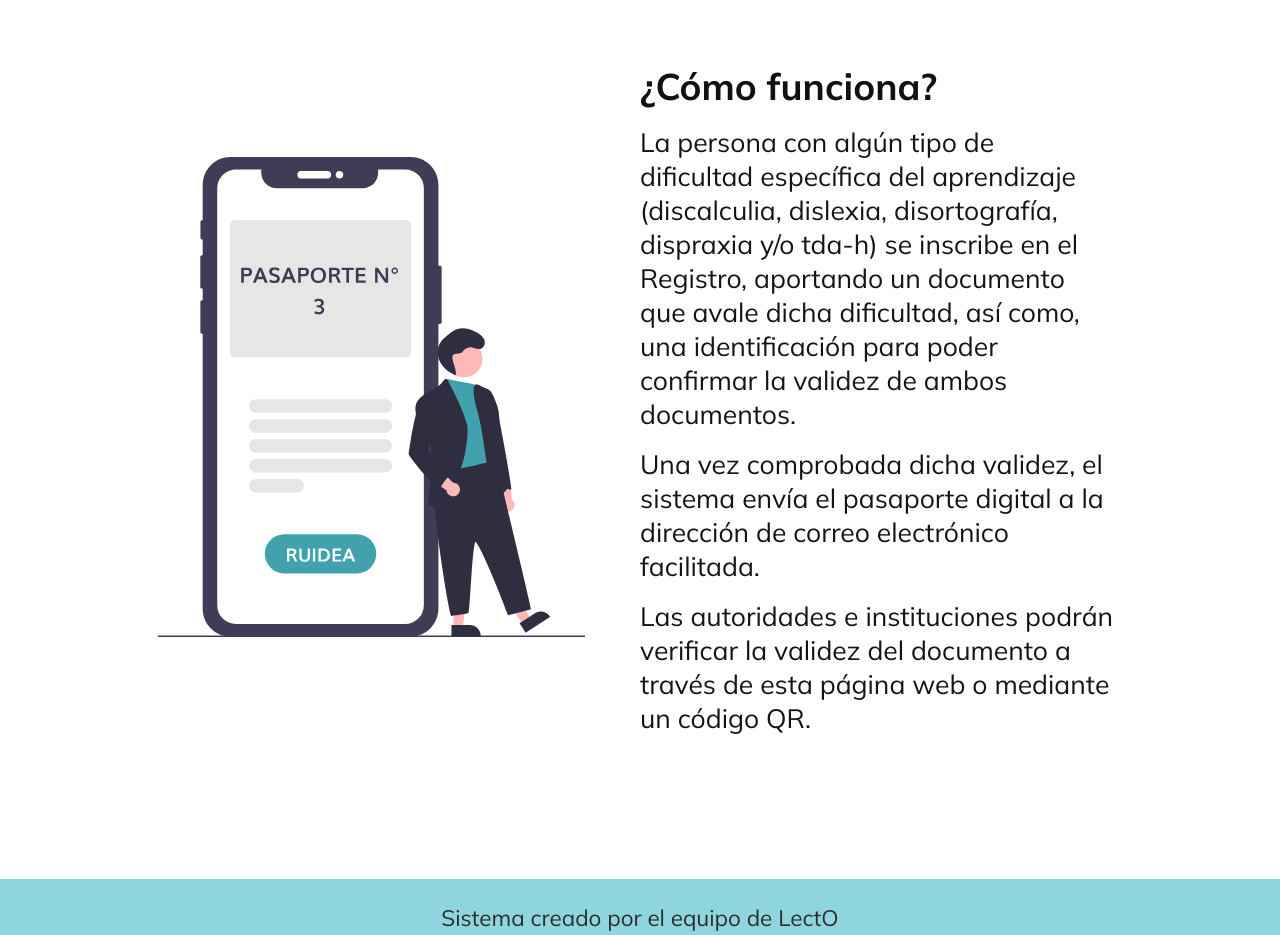
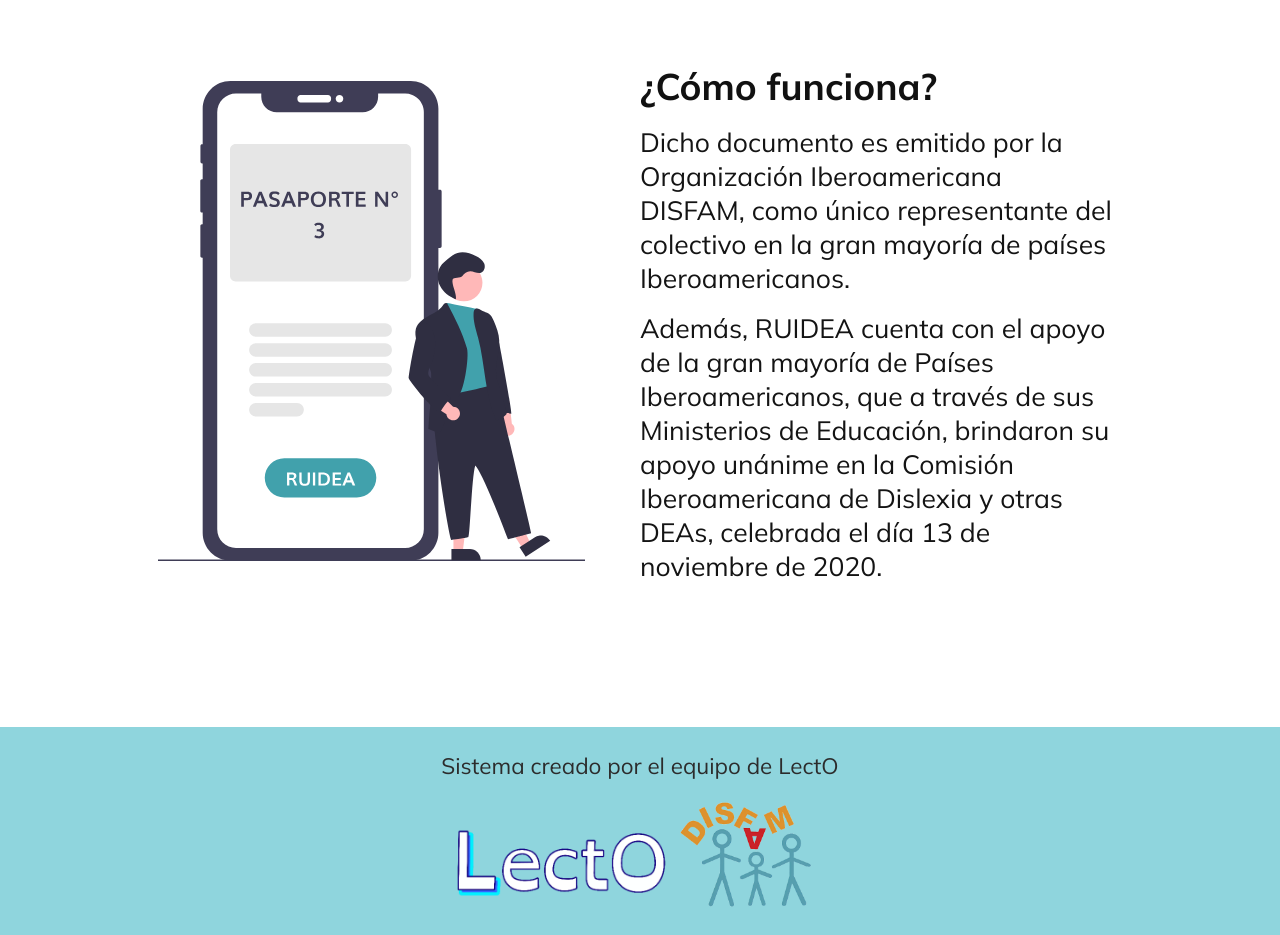
Before and after one commit to LectO-App/ruidea-frontend, a React (Create React App) app: page / in a window 1280 px wide. Shown: the part 1086-2021 px from the top of the page. Built offline with nearby package versions, Linux system fonts and the light colour scheme.

Commit message:
:memo: Cambiar textos de ¿Qué es RUIDEA?

```diff
--- a/src/components/admin/AdminModify.js
+++ b/src/components/admin/AdminModify.js
@@ -29,7 +29,8 @@
 	}, [getUserFromAPI]);
 
 	const sendDataToAPI = async data => {
-		const dataToSend = { ...data, id, estado: 'aceptado', paisResidencia: pais };
+		const numeroPasaporte = data.numeroPasaporte > 0 ? data.numeroPasaporte : null;
+		const dataToSend = { ...data, id, estado: 'aceptado', paisResidencia: pais, numeroPasaporte };
 		const res = await axiosInstance.post('/admin/modificarSolicitud', dataToSend);
 		if (res.status === 200)
 			Swal.fire({
--- a/src/components/landing/Info.js
+++ b/src/components/landing/Info.js
@@ -1,48 +1,41 @@
-import React from "react";
+import React from 'react';
 
-import pasaporte from "../../img/svg/pasaporte-illustration.svg";
-import pasaportePNG from "../../img/png/pasaporte-illustration.png";
+import pasaporte from '../../img/svg/pasaporte-illustration.svg';
+import pasaportePNG from '../../img/png/pasaporte-illustration.png';
 
 const Info = () => {
 	return (
-    <section className="section-que-es-ruidea">
-      <div id="que-es-ruidea"></div>
+		<section className='section-que-es-ruidea'>
+			<div id='que-es-ruidea'></div>
 
-      <div className="titulo-info">
+			<div className='titulo-info'>
 				<h1>¿Qué es RUIDEA?</h1>
 				<p>
-          Es el Registro con el que las personas con DEA obtienen un documento
-          verificado, con el fin de que las administraciones y las autoridades
-          puedan tener en consideración la legislación vigente y las
-          circunstancias que concurren en la persona portadora del pasaporte.
+					Es el Registro con el que las personas con DEA obtienen un documento verificado, con el fin de que las
+					administraciones y las autoridades puedan tener en consideración la legislación vigente y las circunstancias
+					que concurren en la persona portadora del pasaporte.
 				</p>
 			</div>
 
 			<div>
-        <div className="item">
-          <div className="container-imagen">
+				<div className='item'>
+					<div className='container-imagen'>
 						<picture>
-              <source srcSet={pasaporte} type="image/svg+xml" />
-              <img src={pasaportePNG} alt="Ilustración Pasaporte" />
+							<source srcSet={pasaporte} type='image/svg+xml' />
+							<img src={pasaportePNG} alt='Ilustración Pasaporte' />
 						</picture>
 					</div>
-          <div className="container-texto">
+					<div className='container-texto'>
 						<h2>¿Cómo funciona?</h2>
-            <div className="container-textos">
+						<div className='container-textos'>
 							<p>
-                La persona con algún tipo de dificultad específica del
-                aprendizaje (discalculia, dislexia, disortografía, dispraxia y/o
-                tda-h) se inscribe en el Registro, aportando un documento que
-                avale dicha dificultad, así como, una identificación para poder
-                confirmar la validez de ambos documentos.
+								Dicho documento es emitido por la Organización Iberoamericana DISFAM, como único representante del
+								colectivo en la gran mayoría de países Iberoamericanos.
 							</p>
 							<p>
-                Una vez comprobada dicha validez, el sistema envía el pasaporte
-                digital a la dirección de correo electrónico facilitada.
-              </p>
-              <p>
-                Las autoridades e instituciones podrán verificar la validez del
-                documento a través de esta página web o mediante un código QR.
+								Además, RUIDEA cuenta con el apoyo de la gran mayoría de Países Iberoamericanos, que a través de sus
+								Ministerios de Educación, brindaron su apoyo unánime en la Comisión Iberoamericana de Dislexia y otras
+								DEAs, celebrada el día 13 de noviembre de 2020.
 							</p>
 						</div>
 					</div>
```
Lines whose indentation alone changed are shown as unchanged.
